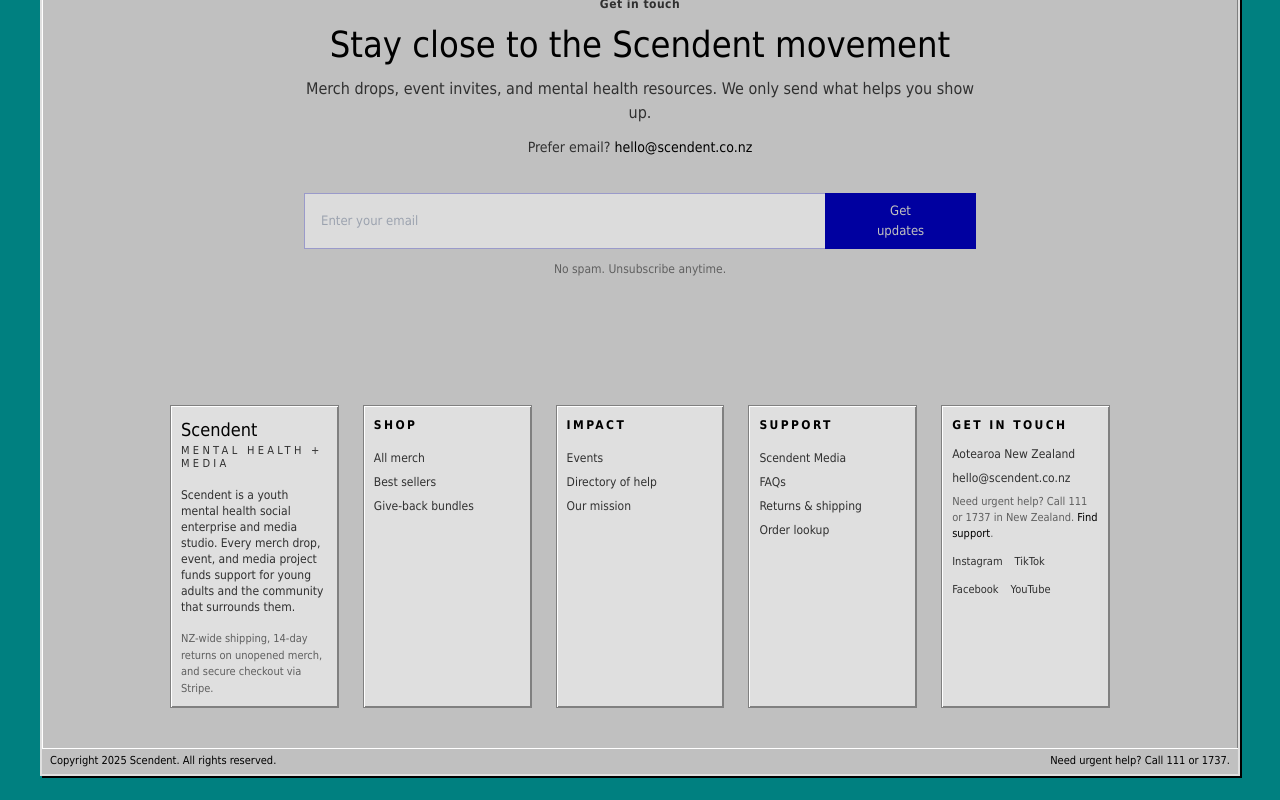
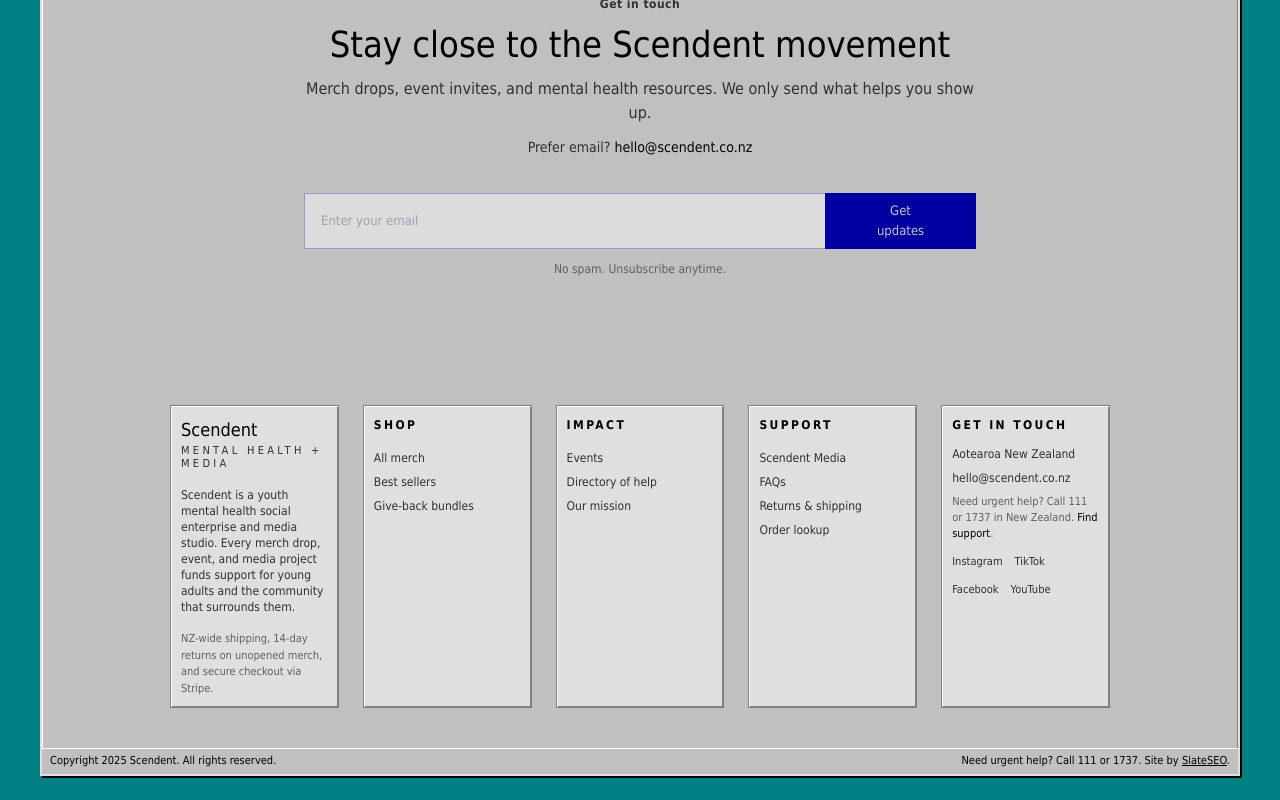
Before and after one commit to baeley-canning/SCENDENT, a Next.js app: page / in a window 1280 px wide. Shown: the part 5525-6325 px from the top of the page. Built offline with nearby package versions, Linux system fonts and the light colour scheme; no server answers.

Commit message:
Add SlateSEO site credit

```diff
--- a/components/Footer.jsx
+++ b/components/Footer.jsx
@@ -111,7 +111,18 @@
       </div>
       <div className="win-statusbar">
         <span>Copyright 2025 Scendent. All rights reserved.</span>
-        <span>Need urgent help? Call 111 or 1737.</span>
+        <span>
+          Need urgent help? Call 111 or 1737. Site by{" "}
+          <a
+            className="underline hover:text-ink-900 transition"
+            href="https://slateseo.co.nz"
+            target="_blank"
+            rel="noopener"
+          >
+            SlateSEO
+          </a>
+          .
+        </span>
       </div>
     </footer>
   );
```
